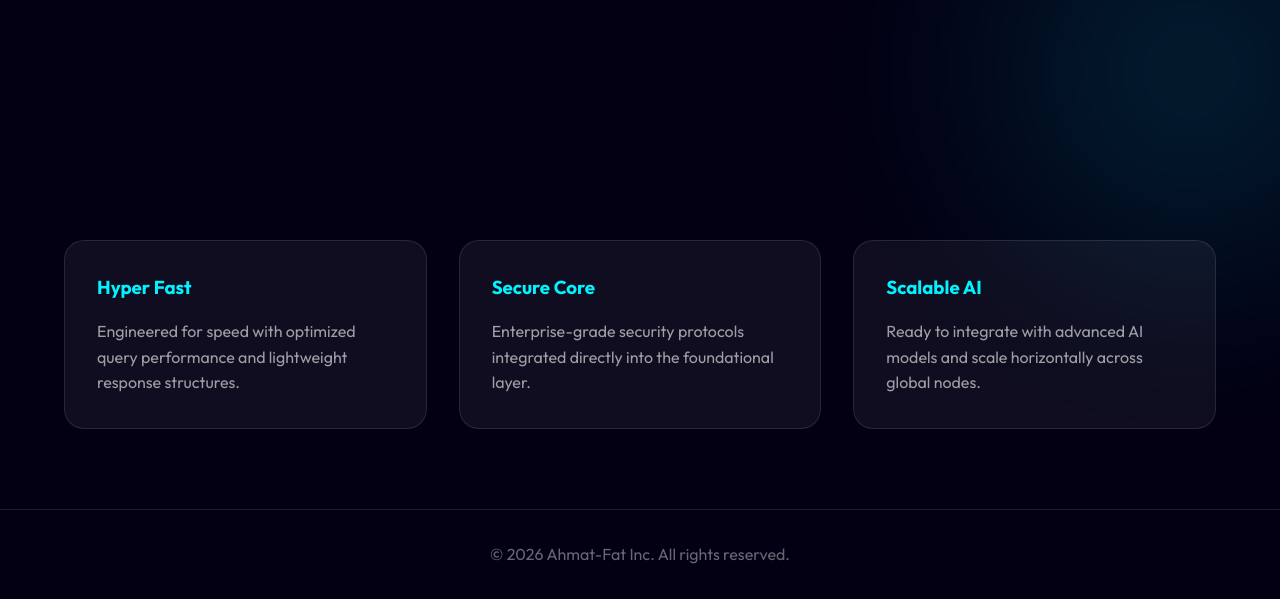
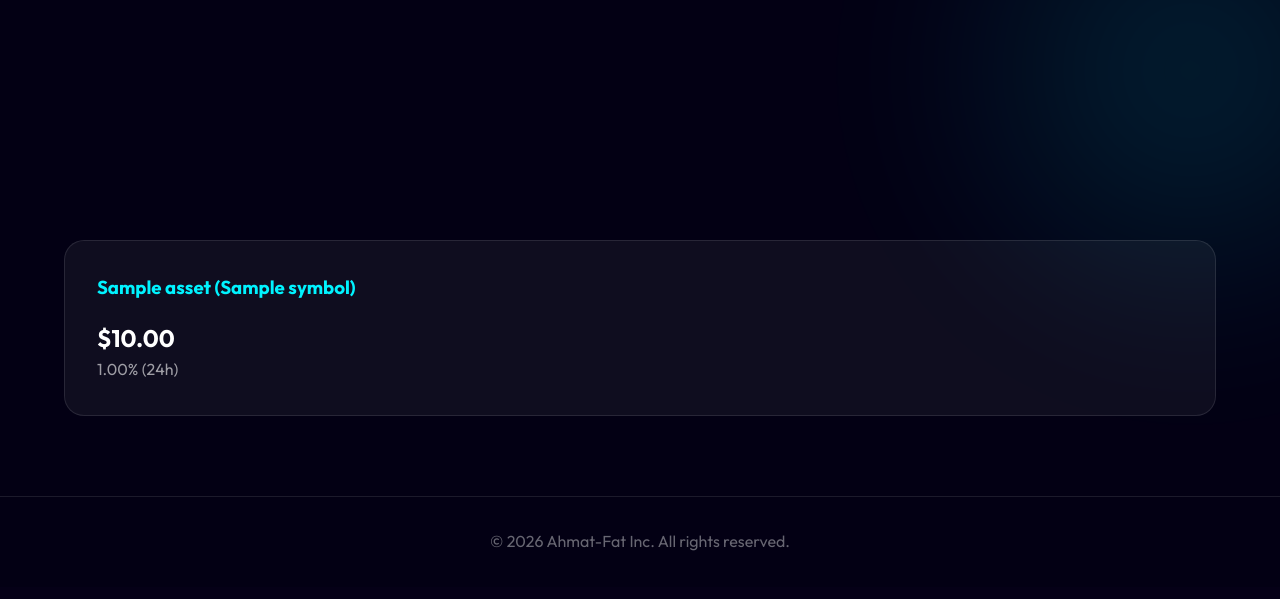
Before and after one commit to sidicksino/Ahmat-Fat, a Django app: template API/templates/API/home.html in a window 1280 px wide. Shown: the part 640-1239 px from the top of the page. After the commit the page ends 1191 px from the top, so only its background shows below. Run offline with Django 4.2, Linux system fonts and the light colour scheme; the template is opened without the code that fills it: most values are stand-ins (such as "Sample title", 1, 10 or a date in 2020).

Commit message:
Fetch and display dynamic cryptocurrency data on the homepage, replacing static feature cards with API integration and fallback.

```diff
--- a/API/templates/API/home.html
+++ b/API/templates/API/home.html
@@ -206,6 +206,18 @@
     </section>
 
     <section class="features">
+        {% if crypto_data %}
+            {% for asset in crypto_data %}
+            <div class="card">
+                <h3>{{ asset.name }} ({{ asset.symbol }})</h3>
+                <p style="font-size: 1.5rem; color: #fff; font-weight: bold;">${{ asset.priceUsd|floatformat:2 }}</p>
+                <p class="{% if '-' in asset.changePercent24Hr %}negative{% else %}positive{% endif %}">
+                    {{ asset.changePercent24Hr|floatformat:2 }}% (24h)
+                </p>
+            </div>
+            {% endfor %}
+        {% else %}
+            <!-- Fallback if API fails -->
             <div class="card">
                 <h3>Hyper Fast</h3>
                 <p>Engineered for speed with optimized query performance and lightweight response structures.</p>
@@ -218,7 +230,13 @@
                 <h3>Scalable AI</h3>
                 <p>Ready to integrate with advanced AI models and scale horizontally across global nodes.</p>
             </div>
+        {% endif %}
     </section>
+
+    <style>
+        .positive { color: #00ff88; }
+        .negative { color: #ff4d4d; }
+    </style>
 
     <footer>
         &copy; 2026 Ahmat-Fat Inc. All rights reserved.
```
Also changed, not shown: API/views.py (+17 -1 lines). Lines whose indentation alone changed are shown as unchanged.
